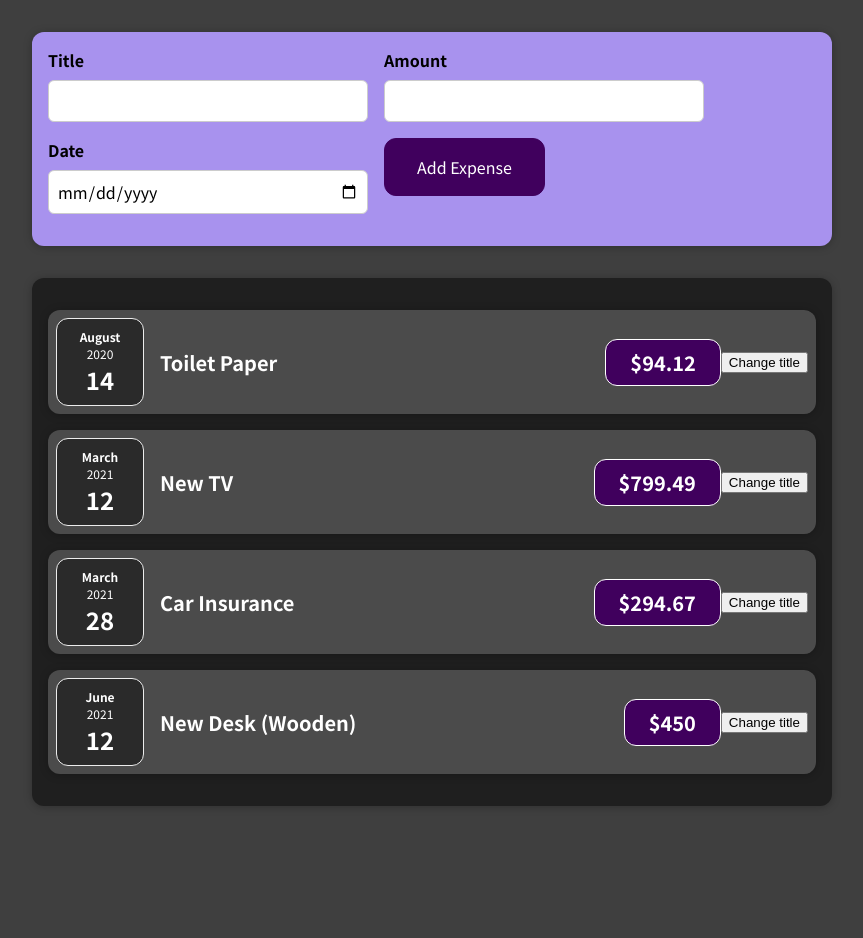
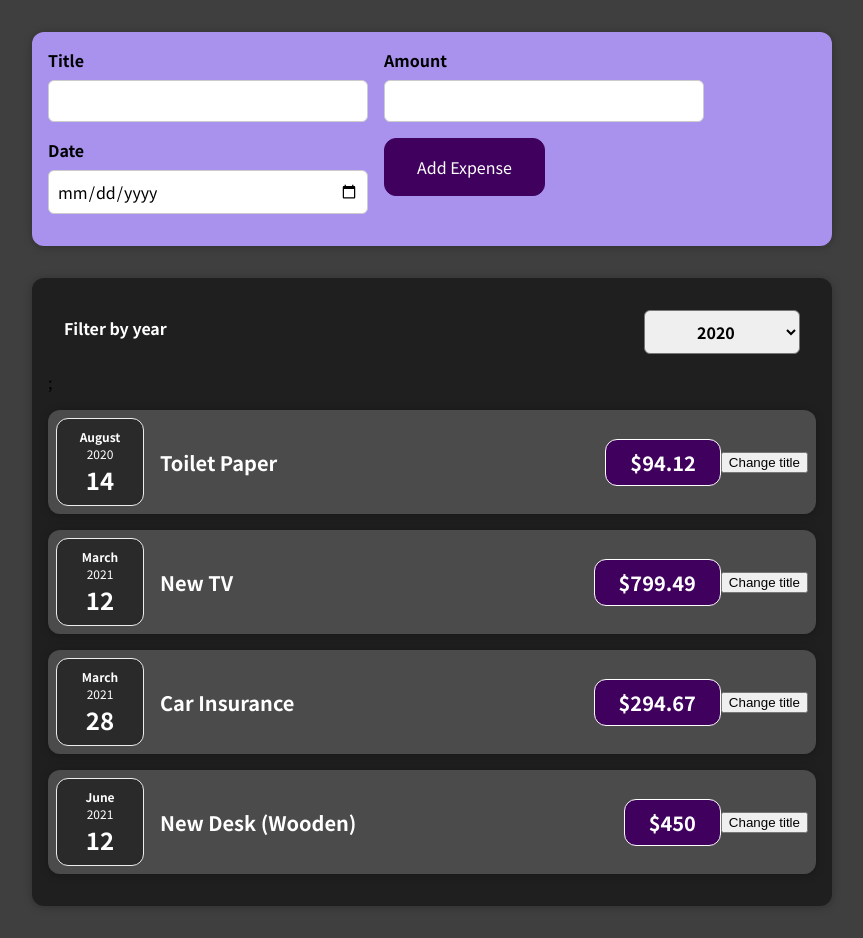
Before and after one commit to Eileenandrea/React-Expense-Tracker, a React (Create React App) app: page / in a window 1280 px wide. Shown: the whole page, without its empty margins (208-1071 px from the left). Before the commit the page ends 838 px from the top, so only its background shows below. Built offline with nearby package versions, Linux system fonts and the light colour scheme.

Commit message:
React State & Working with Events

```diff
--- a/src/App.js
+++ b/src/App.js
@@ -28,9 +28,14 @@
 			date: new Date(2021, 5, 12),
 		},
 	];
+	const addExpenseHandler = (expenses) => {
+		console.log("In App.js");
+		console.log(expenses);
+	};
+
 	return (
 		<div>
-			<NewExpense />
+			<NewExpense onAddExpense={addExpenseHandler} />
 			<Expenses expenses={expenses} />
 		</div>
 	);
--- a/src/component/Expenses/Expenses.js
+++ b/src/component/Expenses/Expenses.js
@@ -1,9 +1,22 @@
 import Card from "../UI/Card";
 import ExpenseItem from "./ExpenseItem";
 import "./Expenses.css";
+import React, { useState } from "react";
+import ExpensesFilter from "../NewExpense/ExpensesFilter";
 function Expenses(props) {
+	const [selectedYear, setSeletedYear] = useState("2020");
+
+	const filterExpenseHandler = (filterYear) => {
+		setSeletedYear(filterYear);
+	};
+
 	return (
 		<Card className="expenses">
+			<ExpensesFilter
+				selectedYear={selectedYear}
+				onFilterYear={filterExpenseHandler}
+			/>
+			;
 			<ExpenseItem
 				title={props.expenses[0].title}
 				amount={props.expenses[0].amount}
--- a/src/component/NewExpense/ExpenseForm.js
+++ b/src/component/NewExpense/ExpenseForm.js
@@ -1,20 +1,78 @@
 import "./ExpenseForm.css";
+import React, { useState } from "react";
+function ExpenseForm(props) {
+	const [enteredTitle, setEnteredTitle] = useState("");
+	const [enteredAmount, setEnteredAmount] = useState("");
+	const [enteredDate, setEnteredDate] = useState("");
+	// const [userInput, setUserInput] = useState({
+	// 	enteredTitle: "",
+	// 	enteredAmount: "",
+	// 	enteredDate: "",
+	// });
+	const titleChangeHandler = (event) => {
+		// setUserInput({ ...userInput, enteredTitle: event.target.value });
+		// setUserInput((prevState) => {
+		// 	return { ...prevState, enteredTitle: event.taget.value };
+		// });
+		setEnteredTitle(event.target.value);
+	};
+	const amountChangeHandler = (event) => {
+		// setUserInput({ ...userInput, enteredAmount: event.target.value });
+		// setUserInput((prevState) => {
+		// 	return { ...prevState, enteredAmount: event.taget.value };
+		// });
+		setEnteredAmount(event.target.value);
+	};
+	const dateChangeHandler = (event) => {
+		// setUserInput({ ...userInput, enteredDate: event.target.value });
+		// setUserInput((prevState) => {
+		// 	return { ...prevState, enteredTitle: event.taget.value };
+		// });
+		setEnteredDate(event.target.value);
+	};
+	const submitHandler = (event) => {
+		event.preventDefault();
+		const expenseData = {
+			title: enteredTitle,
+			amount: enteredAmount,
+			date: new Date(enteredDate),
+		};
 
-function ExpenseForm() {
+		props.onSaveExpenseData(expenseData);
+		setEnteredTitle("");
+		setEnteredDate("");
+		setEnteredAmount("");
+	};
 	return (
-		<form>
+		<form onSubmit={submitHandler}>
 			<div className="new-expense__controls">
 				<div className="new-expense__control">
 					<label>Title</label>
-					<input type="text" />
+					<input
+						type="text"
+						value={enteredTitle}
+						onChange={titleChangeHandler}
+					/>
 				</div>
 				<div className="new-expense__control">
 					<label>Amount</label>
-					<input type="Number" min="0.01" step="0.01" />
+					<input
+						type="Number"
+						value={enteredAmount}
+						min="0.01"
+						step="0.01"
+						onChange={amountChangeHandler}
+					/>
 				</div>
 				<div className="new-expense__control">
 					<label>Date</label>
-					<input type="date" min="2019-01-01" max="2022-12-31" />
+					<input
+						type="date"
+						value={enteredDate}
+						min="2019-01-01"
+						max="2022-12-31"
+						onChange={dateChangeHandler}
+					/>
 				</div>
 				<div className="new-expense__actions">
 					<button type="submit">Add Expense</button>
--- /dev/null
+++ b/src/component/NewExpense/ExpensesFilter.css
@@ -0,0 +1,24 @@
+.expenses-filter {
+	color: white;
+	padding: 0 1rem;
+}
+
+.expenses-filter__control {
+	display: flex;
+	width: 100%;
+	align-items: center;
+	justify-content: space-between;
+	margin: 1rem 0;
+}
+
+.expenses-filter label {
+	font-weight: bold;
+	margin-bottom: 0.5rem;
+}
+
+.expenses-filter select {
+	font: inherit;
+	padding: 0.5rem 3rem;
+	font-weight: bold;
+	border-radius: 6px;
+}
--- /dev/null
+++ b/src/component/NewExpense/ExpensesFilter.js
@@ -0,0 +1,22 @@
+import "./ExpensesFilter.css";
+
+const ExpensesFilter = (props) => {
+	const filterYearHandler = (event) => {
+		props.onFilterYear(event.target.value);
+	};
+	return (
+		<div className="expenses-filter">
+			<div className="expenses-filter__control">
+				<label>Filter by year</label>
+				<select value={props.selectedYear} onChange={filterYearHandler}>
+					<option value="2022">2022</option>
+					<option value="2021">2021</option>
+					<option value="2020">2020</option>
+					<option value="2019">2019</option>
+				</select>
+			</div>
+		</div>
+	);
+};
+
+export default ExpensesFilter;
--- a/src/component/NewExpense/NewExpense.js
+++ b/src/component/NewExpense/NewExpense.js
@@ -1,10 +1,18 @@
 import "./NewExpense.css";
 import ExpenseForm from "./ExpenseForm";
 
-function NewExpense() {
+function NewExpense(props) {
+	const saveExpenseDataHandler = (enteredExpenseData) => {
+		const expenseData = {
+			...enteredExpenseData,
+			id: Math.random().toString(),
+		};
+		props.onAddExpense(expenseData);
+	};
+
 	return (
 		<div className="new-expense">
-			<ExpenseForm />
+			<ExpenseForm onSaveExpenseData={saveExpenseDataHandler} />
 		</div>
 	);
 }
```
Also changed, not shown: 1 other file (tests, documents, lock files or other folders).
